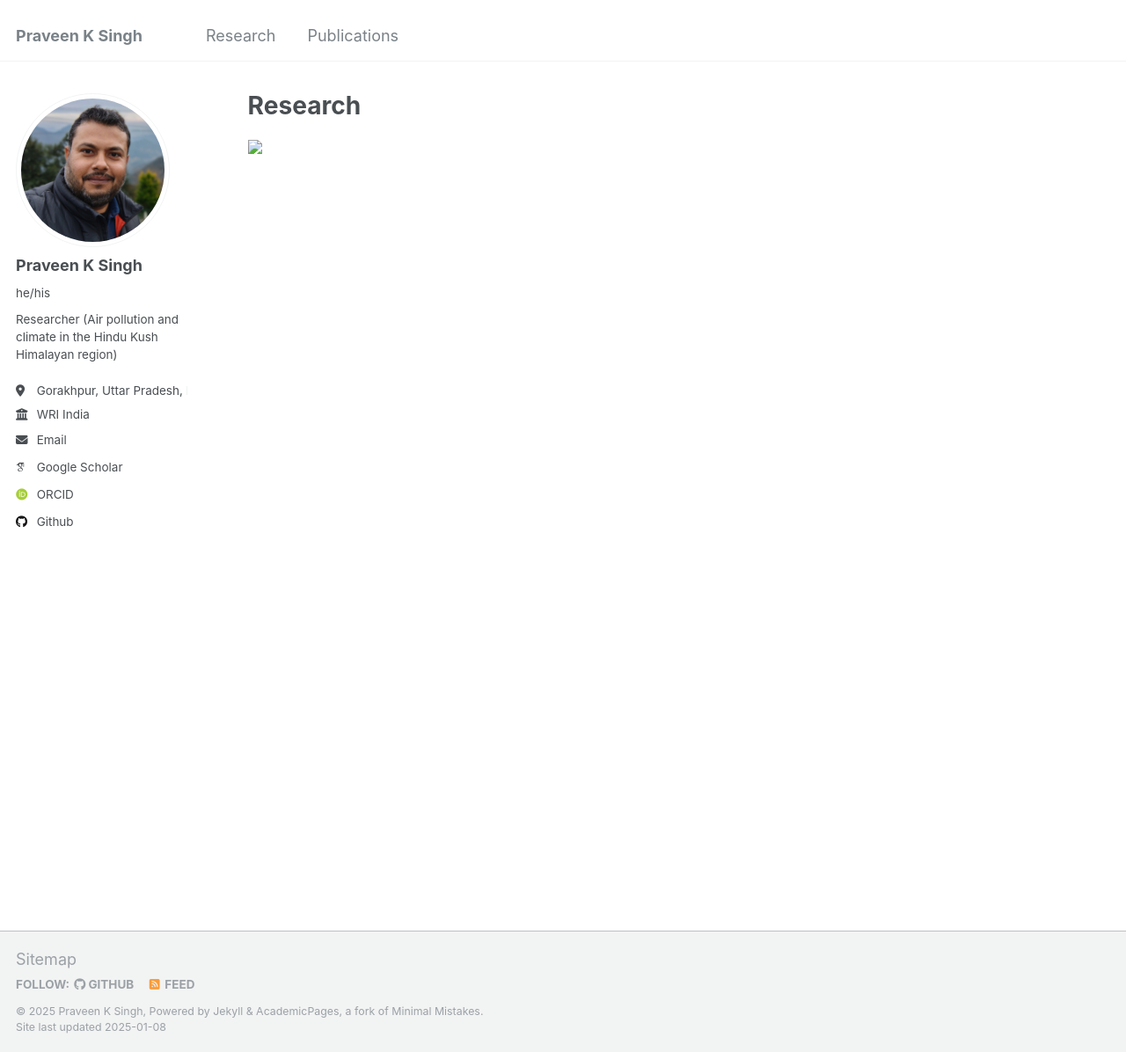
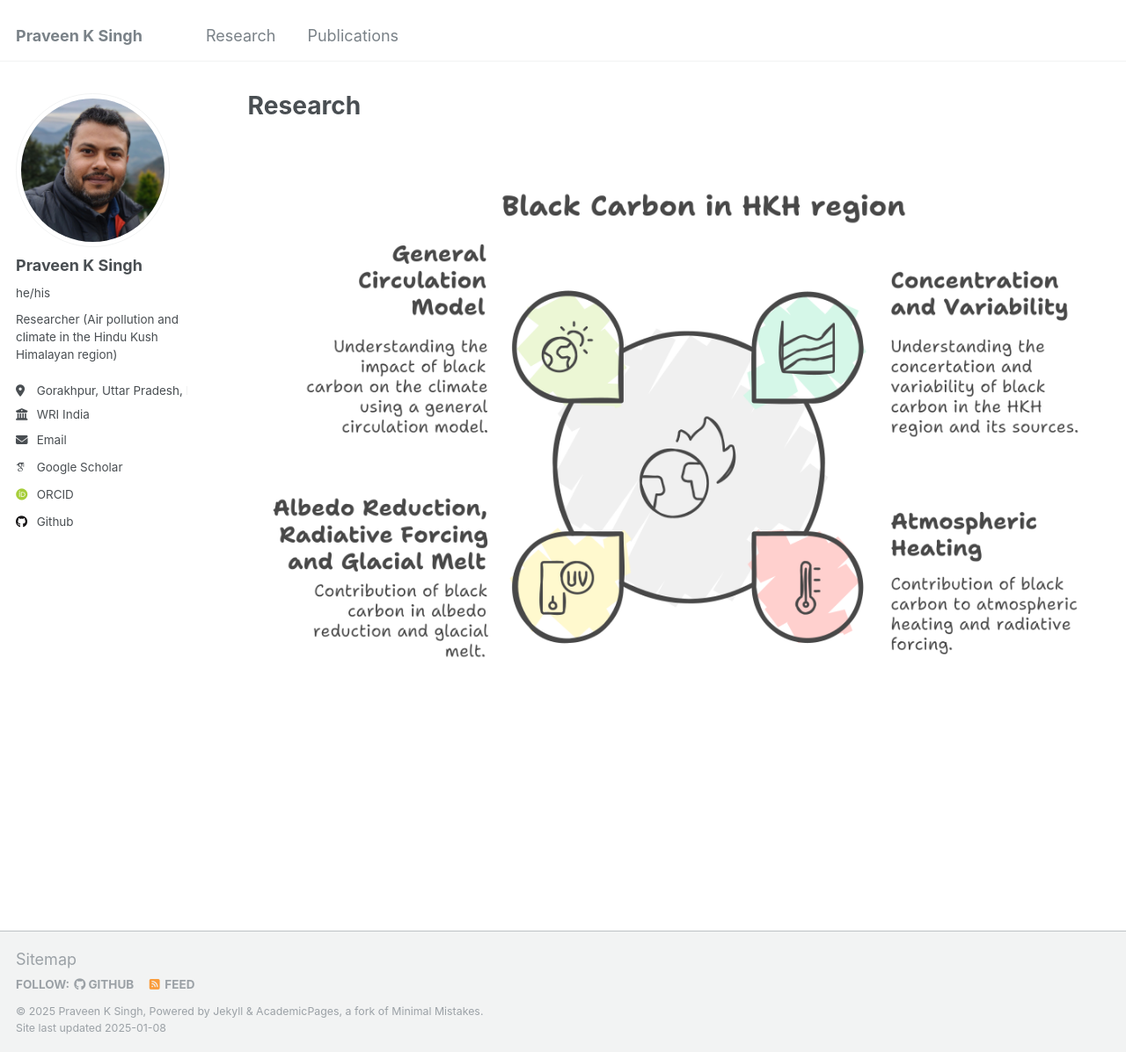
Before and after one commit to singhpraveenk/praveenksingh.github.io, a Jekyll site: the page built from _pages/research.md, in a window 1280 px wide and 1196 px high. Shown: the whole window at 88% size. Built offline with Jekyll 4.4.1, drawn with Linux system fonts in a browser that asks for light colours; some web fonts are replaced.

Commit message:
Update research.md

```diff
--- a/_pages/research.md
+++ b/_pages/research.md
@@ -5,4 +5,4 @@ permalink: /research/
 author_profile: true
 ---
 
-<img src="research.png">
+<img src="/images/research.png">
```
